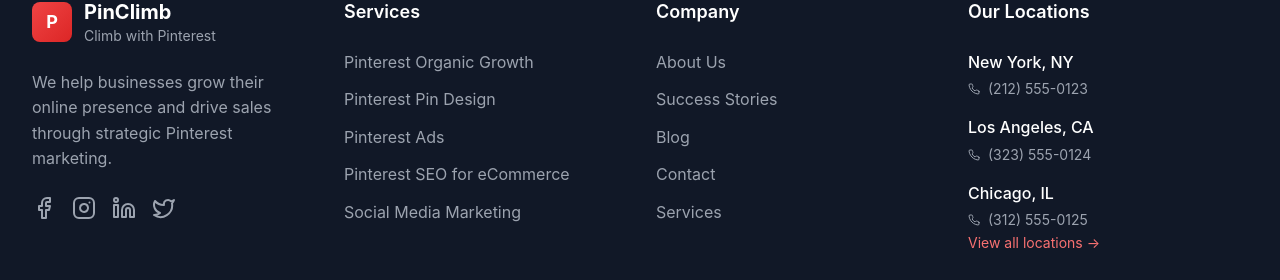
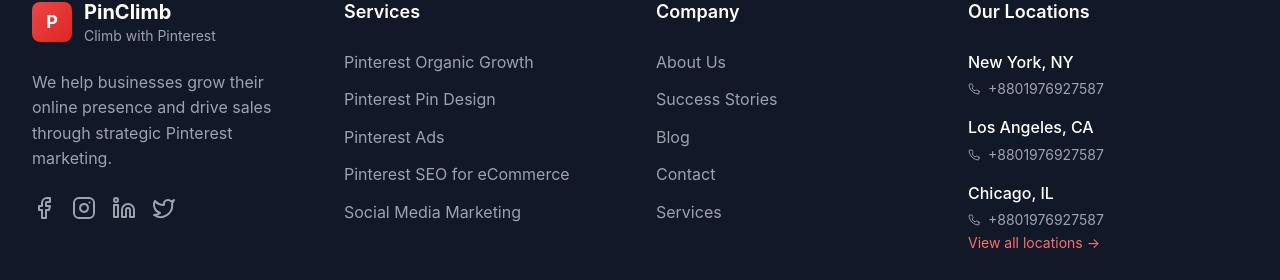
Before and after one commit to sahriararman/pin15, a React (Vite) app: page /contact in a window 1280 px wide. Shown: the part 1028-1308 px from the top of the page. Built offline with nearby package versions, Linux system fonts and the light colour scheme.

Commit message:
Update locations.ts

```diff
--- a/src/data/locations.ts
+++ b/src/data/locations.ts
@@ -5,8 +5,8 @@
     id: 'new-york',
     name: 'New York',
     state: 'NY',
-    phone: '(212) 555-0123',
-    email: 'newyork@pinterestmarketing.pro',
+    phone: '+8801976927587',
+    email: 'contact@hello.pinclimb.com',
     address: '123 Broadway, Suite 456, New York, NY 10001',
     marketSize: '8.4M users',
     avgGrowth: '47%',
@@ -16,8 +16,8 @@
     id: 'los-angeles',
     name: 'Los Angeles',
     state: 'CA',
-    phone: '(323) 555-0124',
-    email: 'losangeles@pinterestmarketing.pro',
+    phone: '+8801976927587',
+    email: 'contact@hello.pinclimb.com',
     address: '456 Sunset Blvd, Suite 789, Los Angeles, CA 90028',
     marketSize: '4.2M users',
     avgGrowth: '52%',
@@ -27,8 +27,8 @@
     id: 'chicago',
     name: 'Chicago',
     state: 'IL',
-    phone: '(312) 555-0125',
-    email: 'chicago@pinterestmarketing.pro',
+    phone: '+8801976927587',
+    email: 'contact@hello.pinclimb.com',
     address: '789 Michigan Ave, Suite 321, Chicago, IL 60611',
     marketSize: '2.8M users',
     avgGrowth: '41%',
@@ -38,8 +38,8 @@
     id: 'miami',
     name: 'Miami',
     state: 'FL',
-    phone: '(305) 555-0126',
-    email: 'miami@pinterestmarketing.pro',
+    phone: '+8801976927587',
+    email: 'contact@hello.pinclimb.com',
     address: '321 Ocean Drive, Suite 654, Miami, FL 33139',
     marketSize: '2.1M users',
     avgGrowth: '58%',
@@ -49,8 +49,8 @@
     id: 'austin',
     name: 'Austin',
     state: 'TX',
-    phone: '(512) 555-0127',
-    email: 'austin@pinterestmarketing.pro',
+    phone: '+8801976927587',
+    email: 'contact@hello.pinclimb.com',
     address: '654 South Congress, Suite 987, Austin, TX 78704',
     marketSize: '1.3M users',
     avgGrowth: '63%',
@@ -60,11 +60,11 @@
     id: 'seattle',
     name: 'Seattle',
     state: 'WA',
-    phone: '(206) 555-0128',
-    email: 'seattle@pinterestmarketing.pro',
-    address: '987 Pine Street, Suite 234, Seattle, WA 98101',
-    marketSize: '1.7M users',
-    avgGrowth: '49%',
-    clientCount: 56
+    phone: '+8801976927587',
+    email: 'contact@hello.pinclimb.com',
+    address: '789 Pine Street, Suite 321, Seattle, WA 98101',
+    marketSize: '1.1M users',
+    avgGrowth: '58%',
+    clientCount: 29
   }
 ];
```
